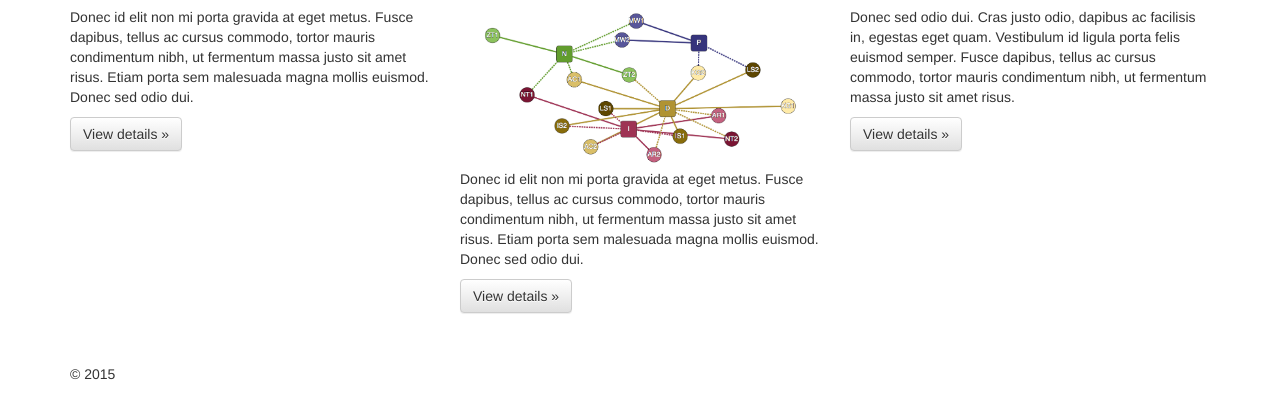
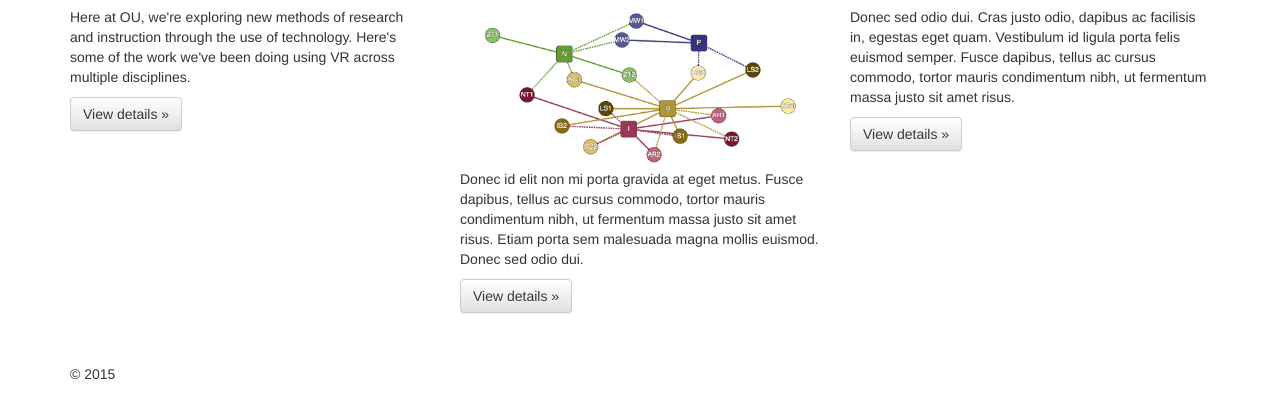
Before and after one commit to jladams/jladams.github.io, a plain HTML site: page index.html in a window 1280 px wide. Shown: the part 376-794 px from the top of the page. Drawn offline with nearby package versions, Linux system fonts and the light colour scheme.

Commit message:
writing copy

```diff
--- a/index.html
+++ b/index.html
@@ -48,7 +48,7 @@
         <div class="row">
             <div class="col-md-4">
                 <h2>Virtual Reality</h2>
-                <p>Donec id elit non mi porta gravida at eget metus. Fusce dapibus, tellus ac cursus commodo, tortor mauris condimentum nibh, ut fermentum massa justo sit amet risus. Etiam porta sem malesuada magna mollis euismod. Donec sed odio dui. </p>
+                <p>Here at OU, we're exploring new methods of research and instruction through the use of technology. Here's some of the work we've been doing using VR across multiple disciplines.</p>
                 <p><a class="btn btn-default" href="#" role="button">View details &raquo;</a></p>
             </div>
             <div class="col-md-4" id="webdev">
```
